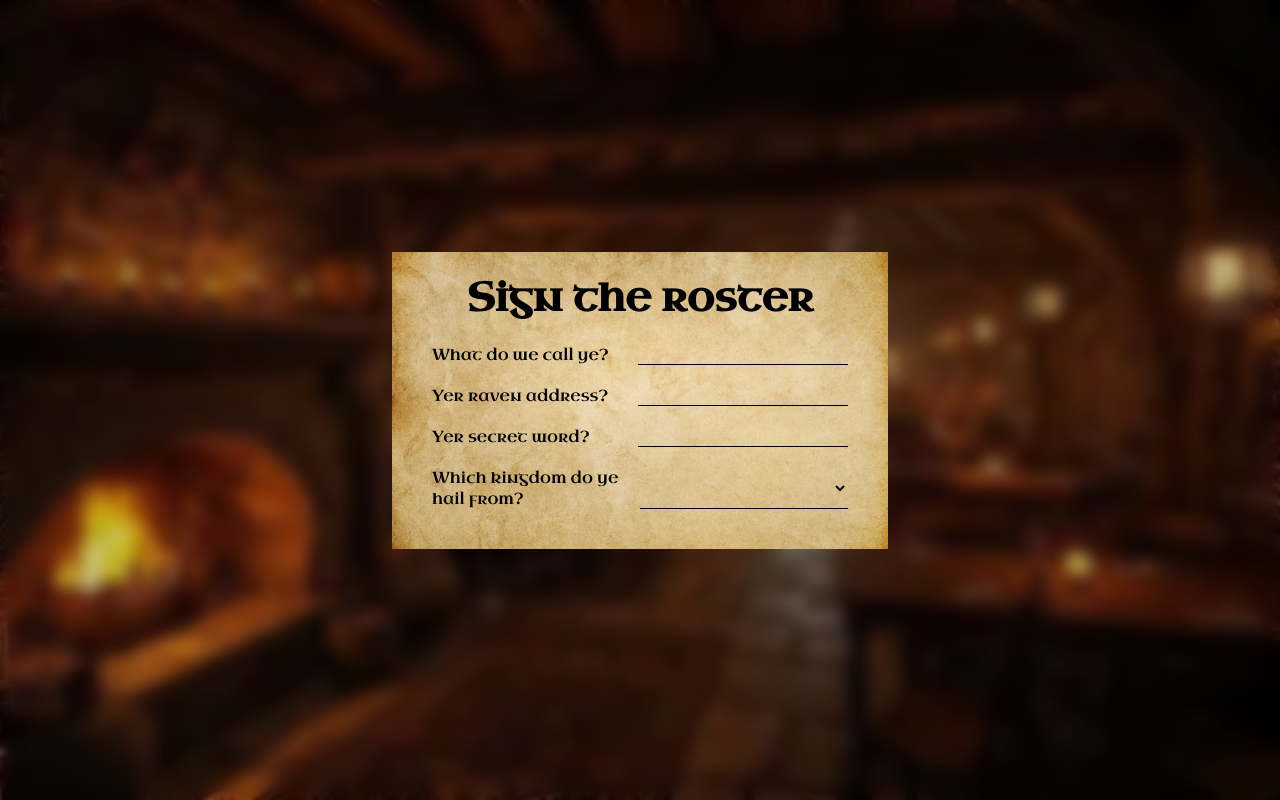
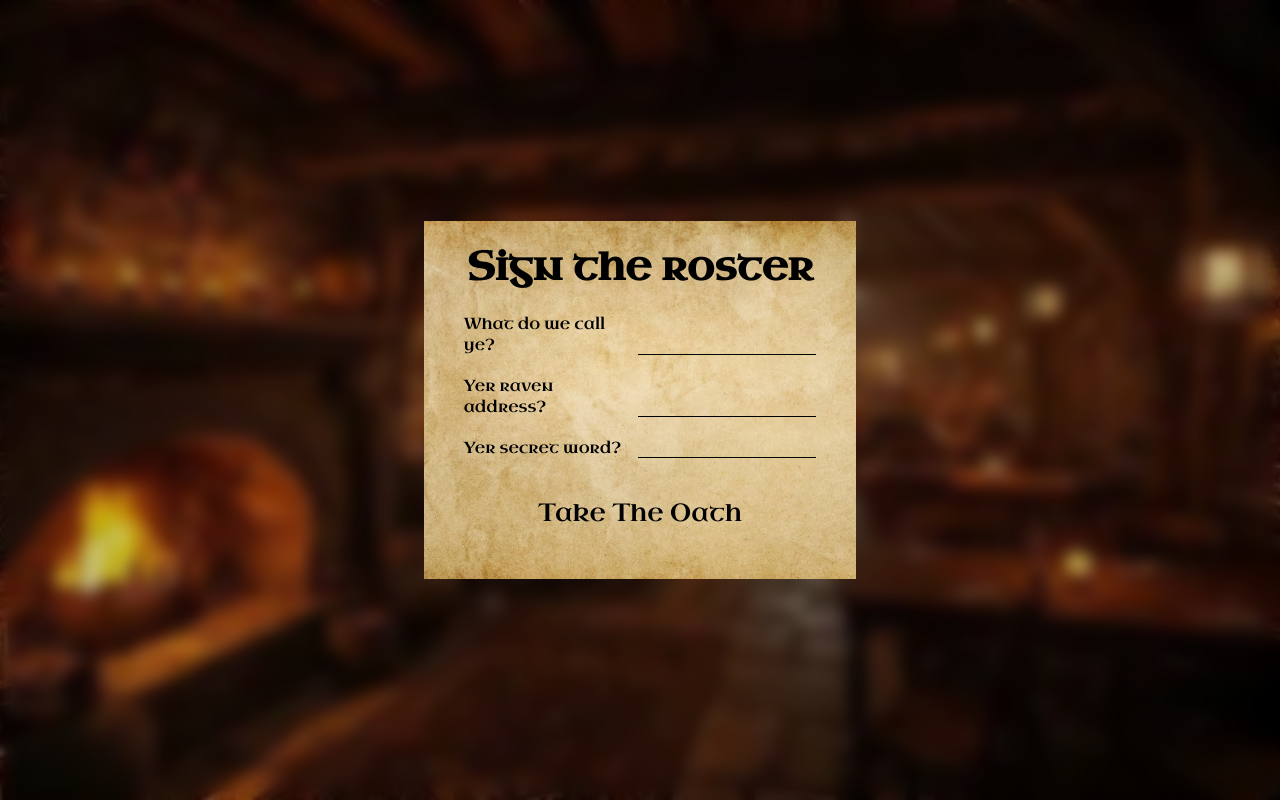
Before and after one commit to Keh-Tad-Mek/QuestBoard, a React (Vite) app: page /signup in a window 1280 px wide. Built offline with nearby package versions, Linux system fonts and the light colour scheme.

Commit message:
Submit button added and designed

```diff
--- a/src/Components/authForm.jsx
+++ b/src/Components/authForm.jsx
@@ -19,22 +19,14 @@ function AuthForm() {
                     <input id="mail" type="email" />
                 </div>
 
-                <div className={AuthStyles.password}>
+                <div className={AuthStyles.password}
+                    style={{ marginBottom: "0.5rem" }}
+                >
                     <label htmlFor="password">Yer secret word?</label>
                     <input id="password" type="password" />
                 </div>
 
-                <div className={AuthStyles.country}>
-                    <label htmlFor="country">Which kingdom do ye hail from?</label>
-                    <select name="country"
-                    id="country"
-                    onChange={(e) => setCountry(e.target.value)}>
-                        <option value="" disabled>Choose a realm</option>
-                        {Object.entries(countries).map(([code, c]) => (
-                            <option key={code} value={code}>{c.name}</option>
-                        ))}
-                    </select>
-                </div>
+                <button type="submit">Take The Oath</button>
             </form>
         </div>
     )
--- a/src/Components/authForm.module.css
+++ b/src/Components/authForm.module.css
@@ -43,3 +43,19 @@ form label {
     outline: none;
     width: 50%;
 }
+
+
+button {
+    width: 100%;
+    padding: 10px;
+    font-size: 25px;
+    border: none;
+    background-color: transparent;
+    transition: all 0.25s ease-in-out;
+}
+
+button:hover {
+    cursor: pointer;
+    color: red;
+    scale: 1.2
+}
--- /dev/null
+++ b/src/lib/auth-client.js
@@ -0,0 +1,5 @@
+import { createAuthClient } from "better-auth/react";
+
+export const authClient = createAuthClient({
+    baseURL: import.meta.env.BACKEND_URL
+})
```
Also changed, not shown: 2 other files (tests, documents, lock files or other folders).
